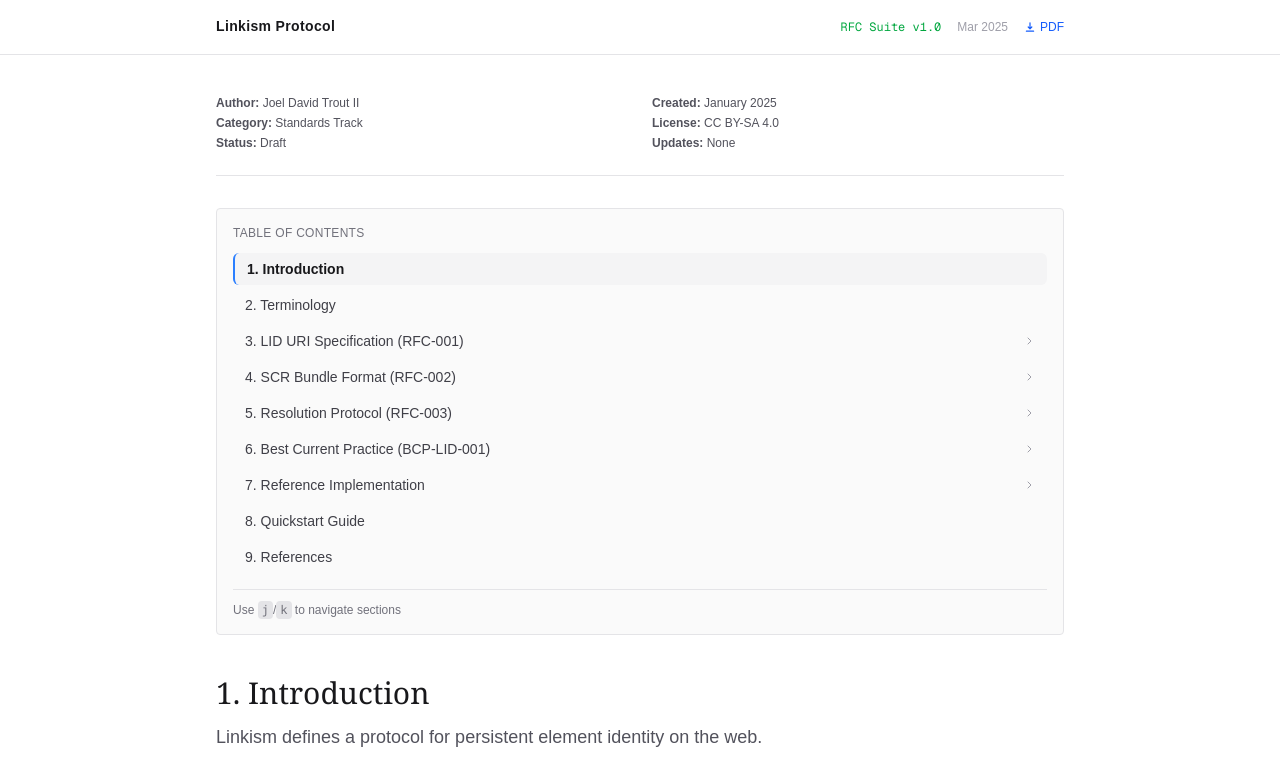
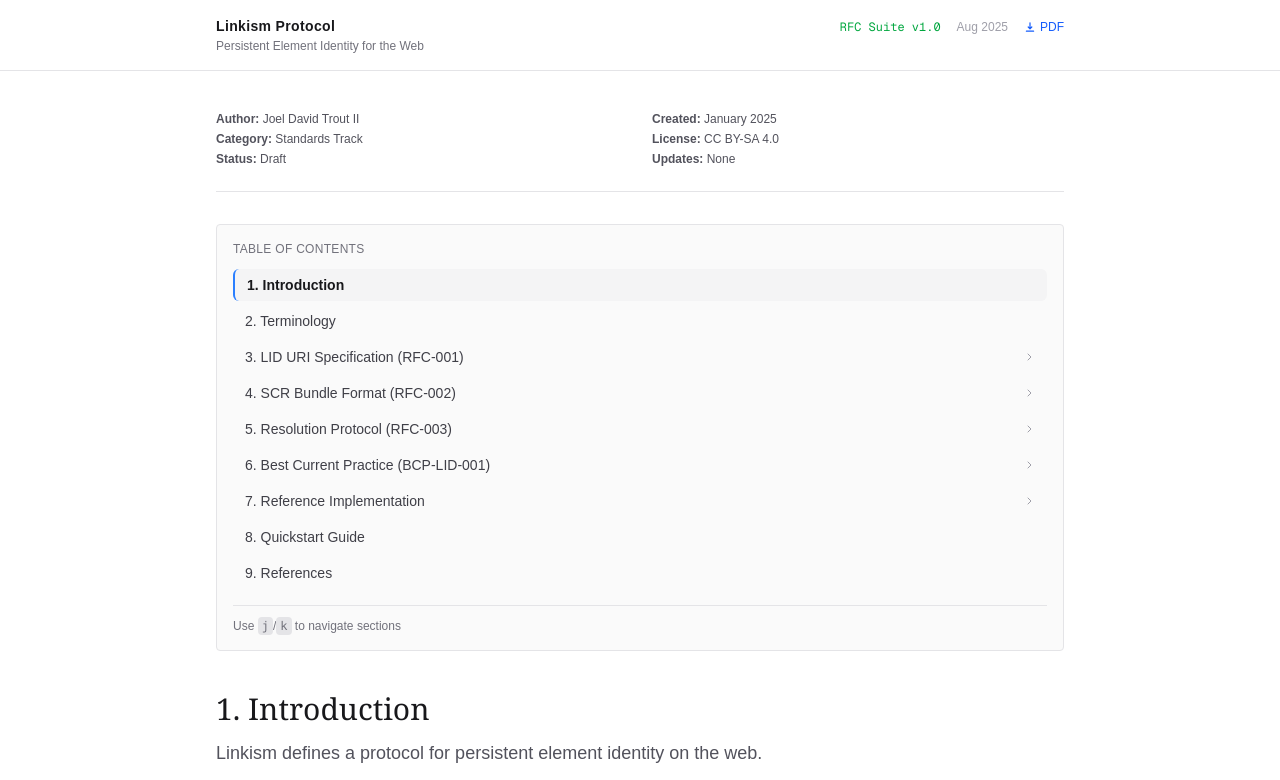
Before and after one commit to linkism/linkism-site, a Next.js app: page / in a window 1280 px wide. Shown: the top 780 px of the page. Built offline with nearby package versions, Linux system fonts and the light colour scheme.

Commit message:
adding sub-text

```diff
--- a/src/app/page.tsx
+++ b/src/app/page.tsx
@@ -2280,11 +2280,11 @@ export default function LinkismProtocolSpec() {
         <div className="mx-auto max-w-4xl px-6 py-4 flex items-baseline justify-between">
           <div>
             <div className="text-sm tracking-wide font-semibold">Linkism Protocol</div>
-            <div className="text-xs text-zinc-500 mt-0.5"></div>
+            <div className="text-xs text-zinc-500 mt-0.5">Persistent Element Identity for the Web</div>
           </div>
           <div className="flex items-center space-x-4 text-xs text-zinc-500">
             <span className="font-mono text-green-600 dark:text-green-400">RFC Suite v1.0</span>
-            <span className="text-zinc-400">Mar 2025</span>
+            <span className="text-zinc-400">Aug 2025</span>
             <a
               href="/linkism-protocol-v1.pdf?v=1.0"
               className="flex items-center space-x-1 text-blue-600 dark:text-blue-400 hover:underline decoration-dotted"
```
